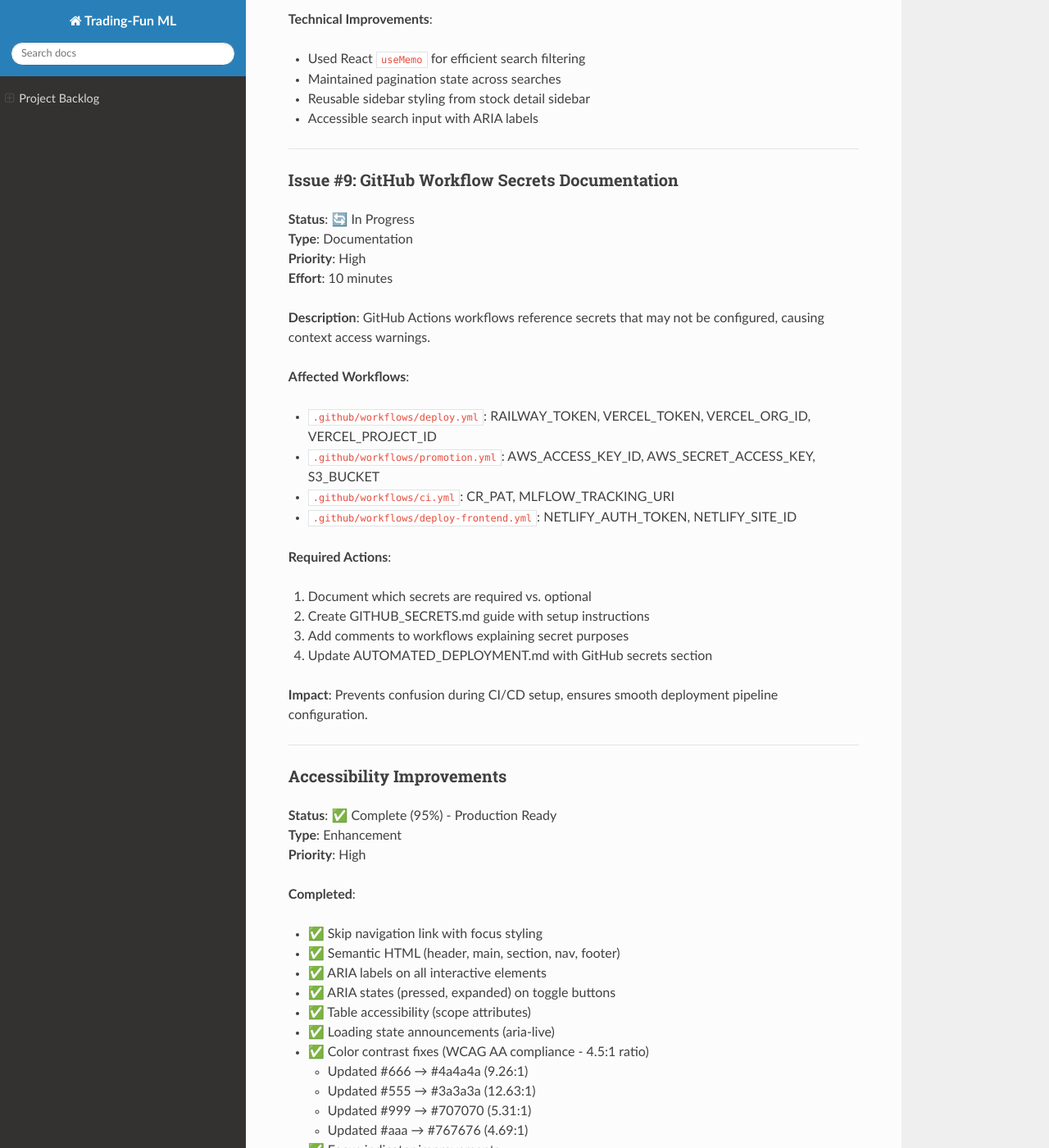
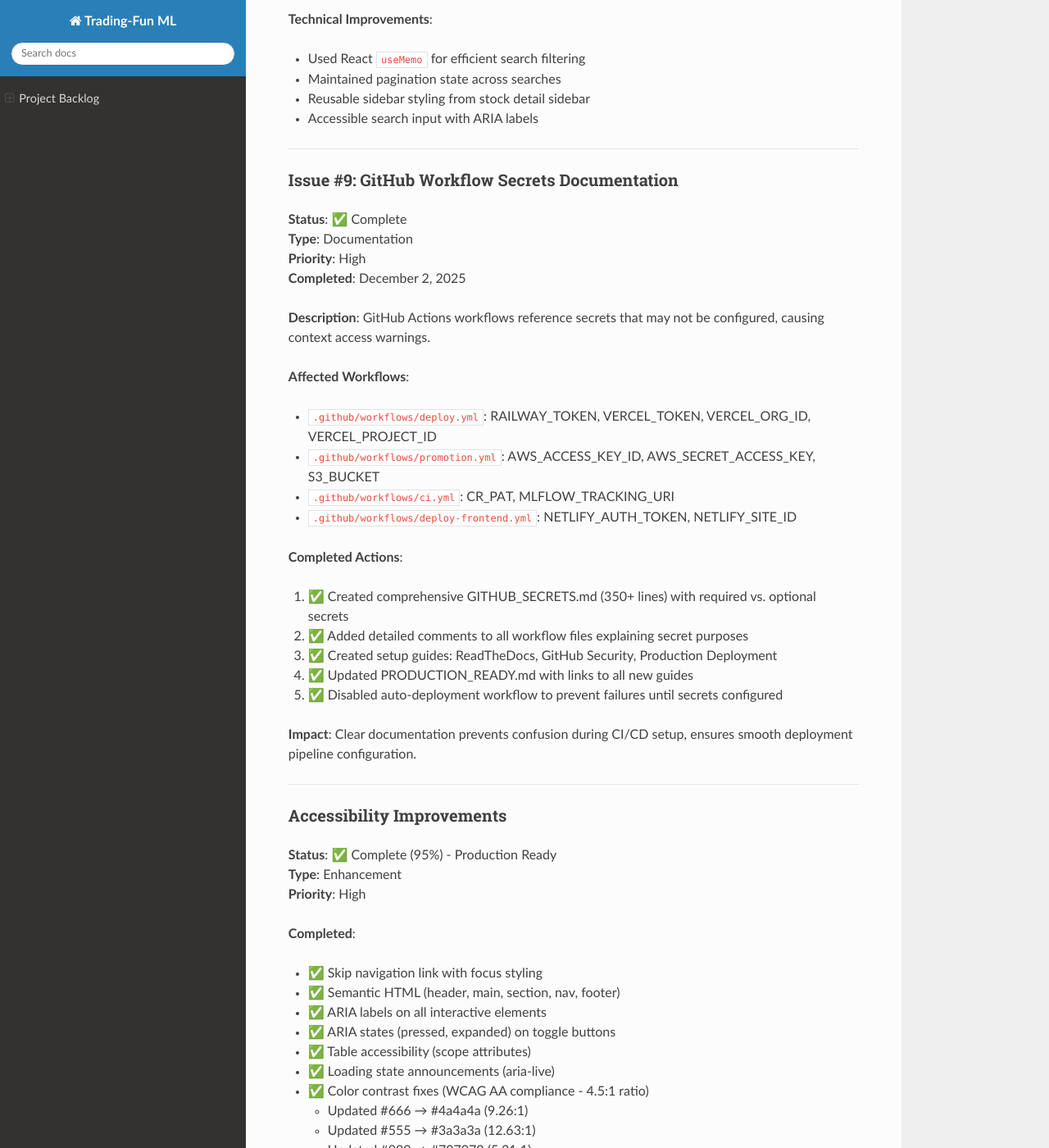
Before and after one commit to KG90-EG/POC-MarketPredictor-ML, a Sphinx documentation site: the page built from docs/project/BACKLOG.md, in a window 1280 px wide and 1400 px high, scrolled down 1364 px. Shown: the whole window at 82% size. Built offline with Sphinx 7.4.7 and the Read the Docs theme 3.1.0, drawn with Linux system fonts in a browser that asks for light colours.

Commit message:
docs: Mark Issue #9 (GitHub Secrets Documentation) as complete
All documentation and setup guides are now in place:
- GITHUB_SECRETS.md (350+ lines)
- ReadTheDocs setup guide
- GitHub Security setup guide
- Production deployment guide
- Auto-deployment disabled until secrets configured

Infrastructure work is complete. Ready for new features.

```diff
--- a/docs/project/BACKLOG.md
+++ b/docs/project/BACKLOG.md
@@ -57,10 +57,10 @@ This document tracks planned improvements, feature requests, and technical debt
 
 ### Issue #9: GitHub Workflow Secrets Documentation
 
-**Status**: 🔄 In Progress
+**Status**: ✅ Complete
 **Type**: Documentation
 **Priority**: High
-**Effort**: 10 minutes
+**Completed**: December 2, 2025
 
 **Description**: GitHub Actions workflows reference secrets that may not be configured, causing context access warnings.
 
@@ -71,14 +71,15 @@ This document tracks planned improvements, feature requests, and technical debt
 - `.github/workflows/ci.yml`: CR_PAT, MLFLOW_TRACKING_URI
 - `.github/workflows/deploy-frontend.yml`: NETLIFY_AUTH_TOKEN, NETLIFY_SITE_ID
 
-**Required Actions**:
+**Completed Actions**:
 
-1. Document which secrets are required vs. optional
-2. Create GITHUB_SECRETS.md guide with setup instructions
-3. Add comments to workflows explaining secret purposes
-4. Update AUTOMATED_DEPLOYMENT.md with GitHub secrets section
+1. ✅ Created comprehensive GITHUB_SECRETS.md (350+ lines) with required vs. optional secrets
+2. ✅ Added detailed comments to all workflow files explaining secret purposes
+3. ✅ Created setup guides: ReadTheDocs, GitHub Security, Production Deployment
+4. ✅ Updated PRODUCTION_READY.md with links to all new guides
+5. ✅ Disabled auto-deployment workflow to prevent failures until secrets configured
 
-**Impact**: Prevents confusion during CI/CD setup, ensures smooth deployment pipeline configuration.
+**Impact**: Clear documentation prevents confusion during CI/CD setup, ensures smooth deployment pipeline configuration.
 
 ---
 
```
